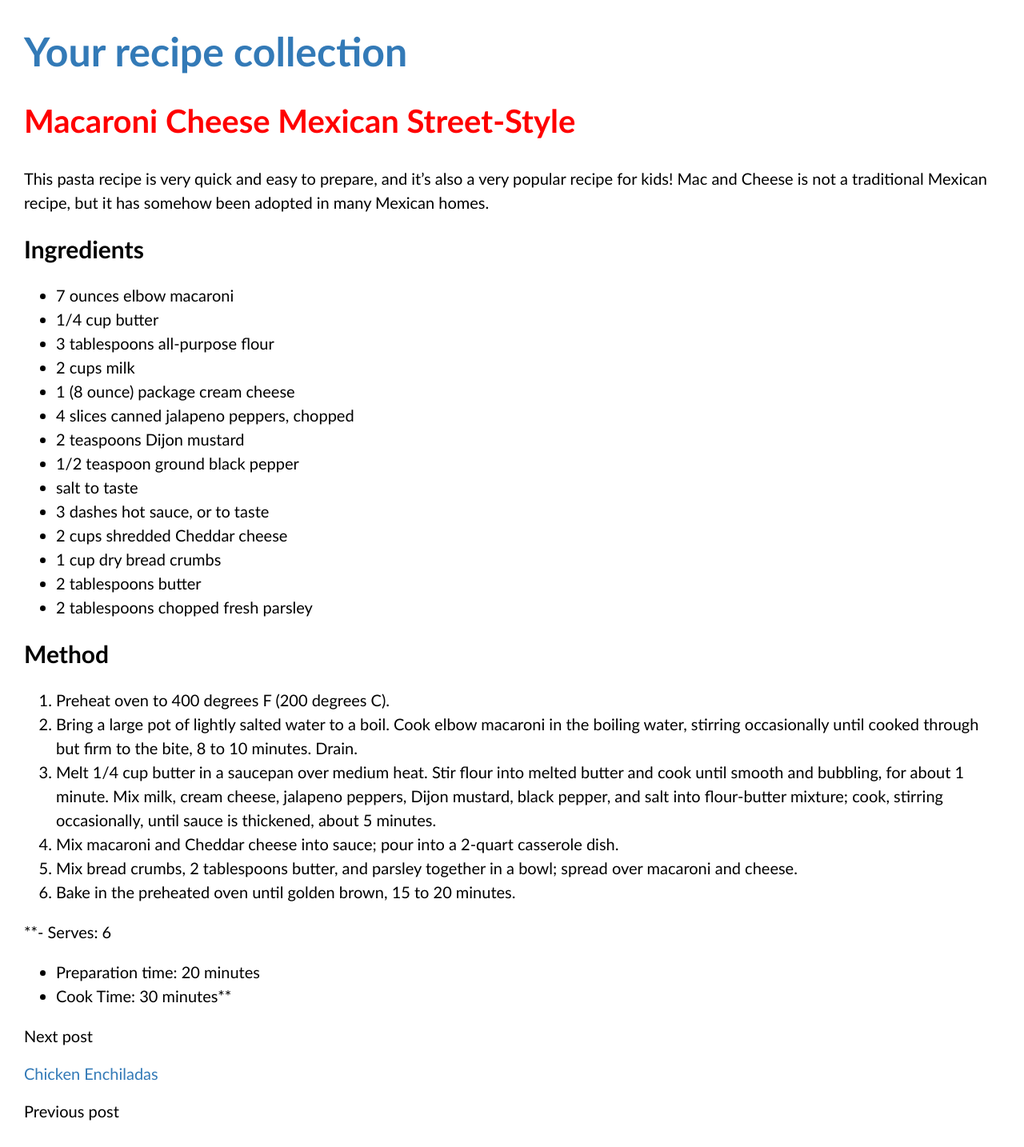
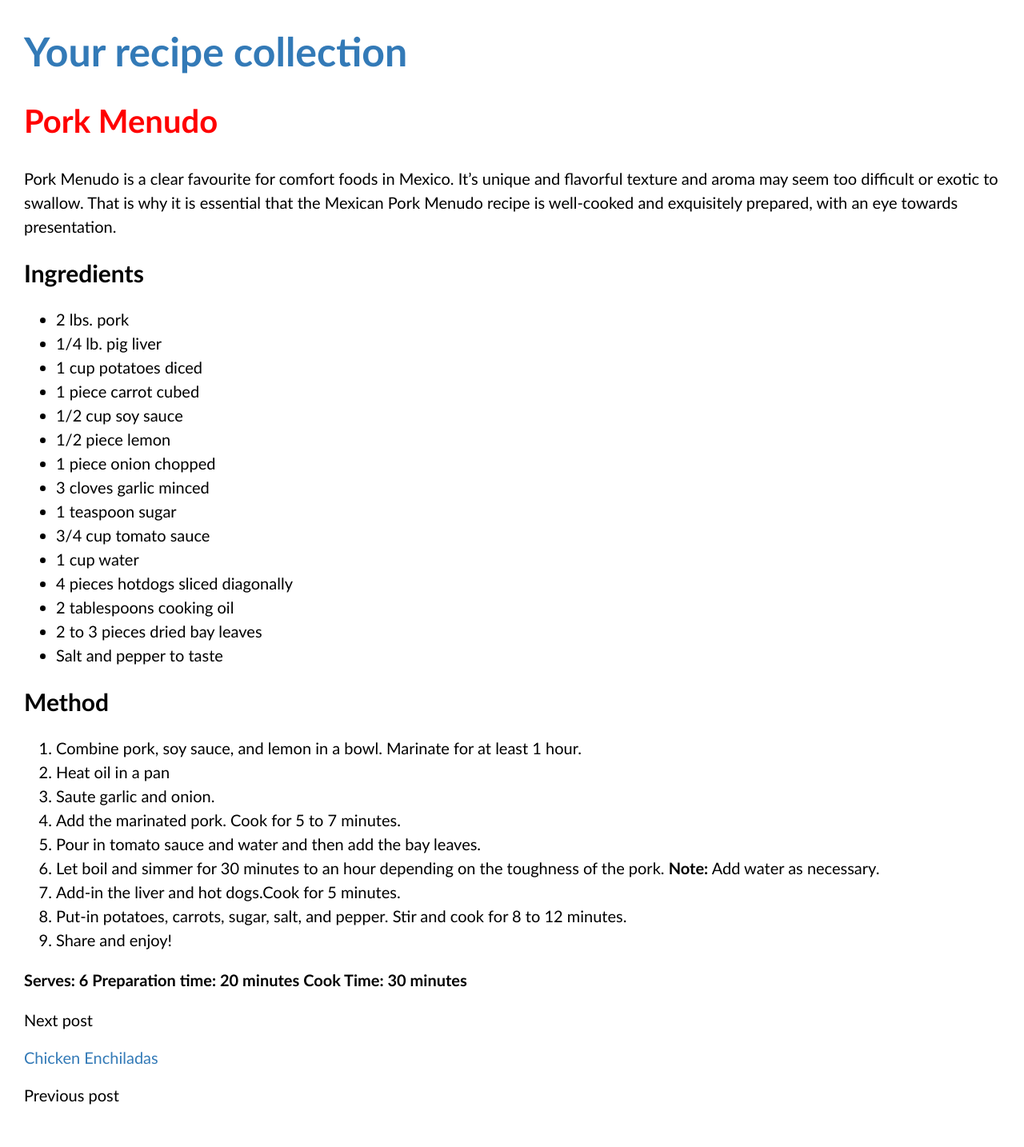
Before and after one commit to amycreates/amycreates.github.io, a Jekyll site: the page built from _recipes/recipe10.markdown, in a window 1280 px wide. Shown: the whole page at 80% size. Built offline with Jekyll 4.4.1, drawn with Linux system fonts in a browser that asks for light colours.

Commit message:
Added 10th recipe

```diff
--- a/_recipes/recipe10.markdown
+++ b/_recipes/recipe10.markdown
@@ -1,48 +1,52 @@
 ---
 layout: recipe
-title: Macaroni Cheese Mexican Street-Style
+title: Pork Menudo
 date: 2019-10-19
 excerpt_separator: <!--more-->
 published: true
 order: 1
 tags:
-  - Dutch
-  - Fish
-  - Main
+  - Mexican
+  - Street Food
+  - Pork Menudo
 ---
 
-# Macaroni Cheese Mexican Street-Style
+# Pork Menudo
 
-This pasta recipe is very quick and easy to prepare, and it’s also a very popular recipe for kids! Mac and Cheese is not a traditional Mexican recipe, but it has somehow been adopted in many Mexican homes.
+Pork Menudo is a clear favourite for comfort foods in Mexico. It's unique and flavorful texture and aroma may seem too difficult or exotic to swallow. That is why it is essential that the Mexican Pork Menudo recipe is well-cooked and exquisitely prepared, with an eye towards presentation.
 
 <!--more-->
 
 ## Ingredients
 
-- 7 ounces elbow macaroni
-- 1/4 cup butter
-- 3 tablespoons all-purpose flour
-- 2 cups milk
-- 1 (8 ounce) package cream cheese
-- 4 slices canned jalapeno peppers, chopped
-- 2 teaspoons Dijon mustard
-- 1/2 teaspoon ground black pepper
-- salt to taste
-- 3 dashes hot sauce, or to taste
-- 2 cups shredded Cheddar cheese
-- 1 cup dry bread crumbs
-- 2 tablespoons butter
-- 2 tablespoons chopped fresh parsley
+- 2 lbs. pork
+- 1/4 lb. pig liver
+- 1 cup potatoes diced
+- 1 piece carrot cubed
+- 1/2 cup soy sauce
+- 1/2 piece lemon
+- 1 piece onion chopped
+- 3 cloves garlic minced
+- 1 teaspoon sugar
+- 3/4 cup tomato sauce
+- 1 cup water
+- 4 pieces hotdogs sliced diagonally
+- 2 tablespoons cooking oil
+- 2 to 3 pieces dried bay leaves
+- Salt and pepper to taste
 
 ## Method
 
-1. Preheat oven to 400 degrees F (200 degrees C).
-2. Bring a large pot of lightly salted water to a boil. Cook elbow macaroni in the boiling water, stirring occasionally until cooked through but firm to the bite, 8 to 10 minutes. Drain.
-3. Melt 1/4 cup butter in a saucepan over medium heat. Stir flour into melted butter and cook until smooth and bubbling, for about 1 minute. Mix milk, cream cheese, jalapeno peppers, Dijon mustard, black pepper, and salt into flour-butter mixture; cook, stirring occasionally, until sauce is thickened, about 5 minutes.
-4. Mix macaroni and Cheddar cheese into sauce; pour into a 2-quart casserole dish.
-5. Mix bread crumbs, 2 tablespoons butter, and parsley together in a bowl; spread over macaroni and cheese.
-6. Bake in the preheated oven until golden brown, 15 to 20 minutes.
+1. Combine pork, soy sauce, and lemon in a bowl. Marinate for at least 1 hour.
+2. Heat oil in a pan
+3. Saute garlic and onion.
+4. Add the marinated pork. Cook for 5 to 7 minutes.
+5. Pour in tomato sauce and water and then add the bay leaves.
+6. Let boil and simmer for 30 minutes to an hour depending on the toughness of the pork. **Note:** Add water as necessary.
+7. Add-in the liver and hot dogs.Cook for 5 minutes.
+8. Put-in potatoes, carrots, sugar, salt, and pepper. Stir and cook for 8 to 12 minutes.
+9. Share and enjoy!
 
-**- Serves: 6
-- Preparation time: 20 minutes
-- Cook Time: 30 minutes**
+**Serves: 6
+Preparation time: 20 minutes
+Cook Time: 30 minutes**
```
